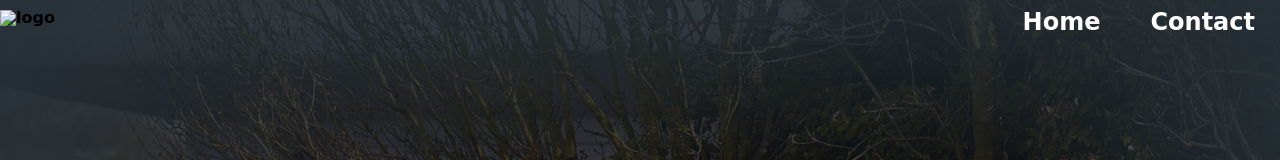
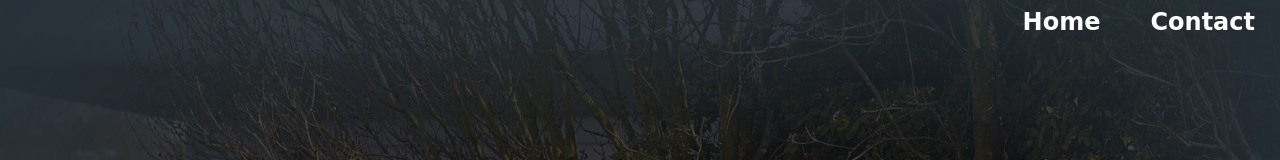
Before and after one commit to mjedwards/pantherpcu, a plain HTML site: page index.html in a window 1280 px wide. Shown: the top 160 px of the page. Drawn offline with Linux system fonts and the light colour scheme; a web font is replaced by a local one.

Commit message:
removed logo

```diff
--- a/index.html
+++ b/index.html
@@ -22,7 +22,7 @@
   <body>
     <header class="header">
       <nav class="nav">
-        <img src="#" alt="logo" class="logo" />
+        <!-- <img src="#" alt="logo" class="logo" /> -->
         <ul>
           <li><a href="index.html">Home</a></li>
           <li><a href="#contact">Contact</a></li>
```
